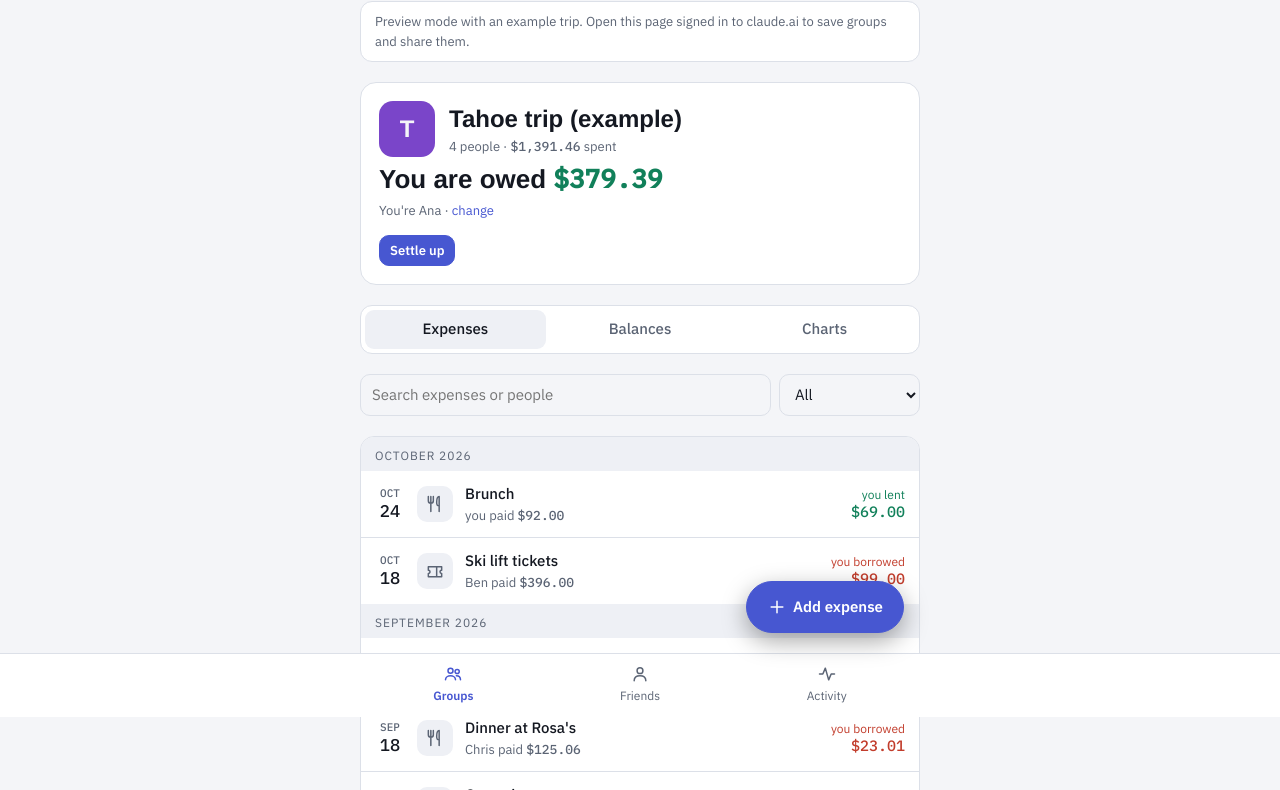
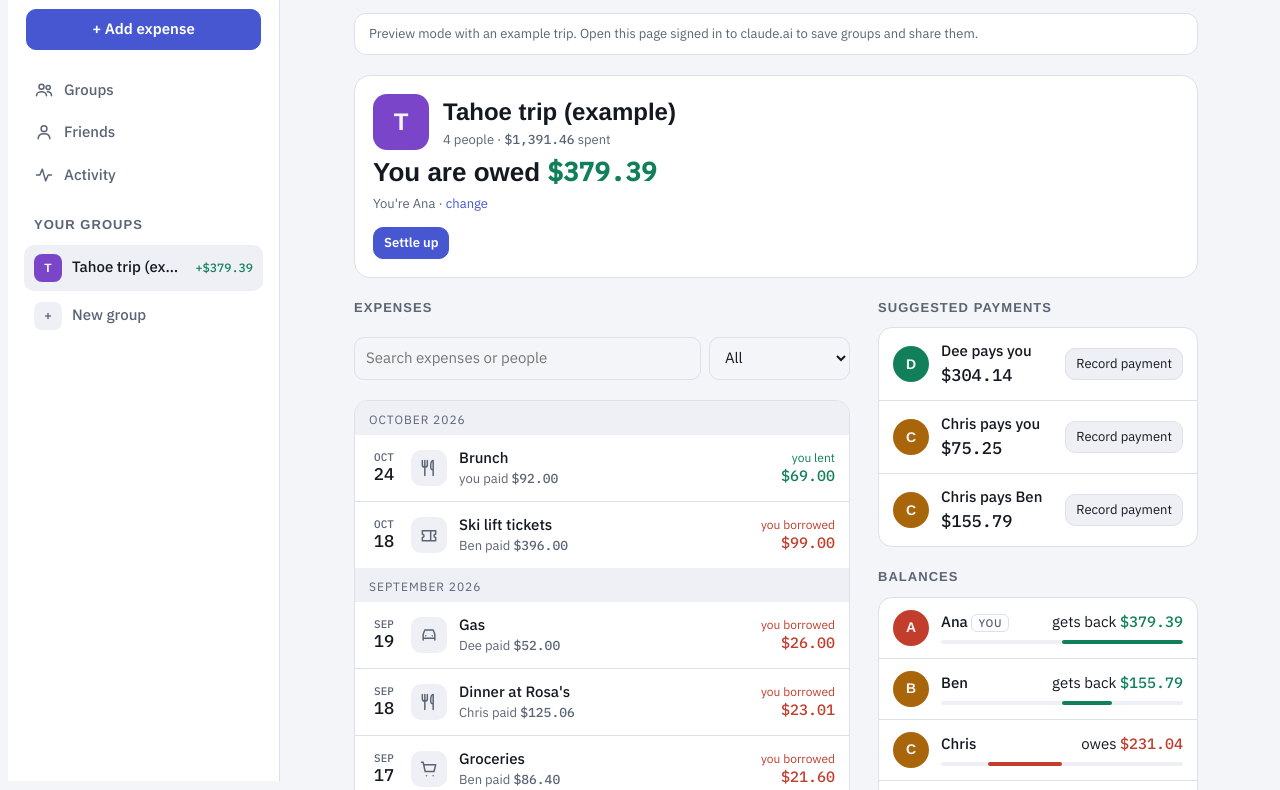
Before and after one commit to dinnysriramcharan/halves, a plain HTML site: page index.html in a window 1280 px wide. Shown: the part 83-873 px from the top of the page. Drawn offline with Linux system fonts and the light colour scheme; a web font is replaced by a local one.

Commit message:
Desktop website layout
On screens 900px and wider: left sidebar with Add expense, navigation
and your groups (with your balance in each); wider content area; group
page shows expenses beside settle-up, balances and charts instead of
sub-tabs. Header names the page. Phone layout is unchanged.

Co-Authored-By: Claude Opus 5.5 <noreply@anthropic.com>
Claude-Session: https://claude.ai/code/session_01XUaFpkhLByDVbbBYYEbWx9

```diff
--- a/index.html
+++ b/index.html
@@ -54,7 +54,9 @@ svg.ic { width: 20px; height: 20px; fill: none; stroke: currentColor; stroke-wid
 /* Header */
 .top { display: flex; align-items: center; gap: 10px; min-height: 40px; }
 .top .title { font-family: var(--display); font-weight: 700; font-size: 22px; margin-right: auto; letter-spacing: -.01em; min-width: 0; overflow: hidden; text-overflow: ellipsis; white-space: nowrap; }
-.top .title span { color: var(--accent); }
+.top .title .dot { color: var(--accent); }
+.d-only { display: none; }
+@media (min-width: 900px) { .m-only { display: none; } .d-only { display: inline; } }
 .back { display: inline-flex; align-items: center; gap: 4px; background: none; border: 0; padding: 6px 4px; color: var(--accent); font-weight: 500; }
 .notice { border: 1px solid var(--line); background: var(--surface); border-radius: 12px; padding: 10px 14px; font-size: 13px; color: var(--muted); }
 .notice.error { border-color: var(--neg); color: var(--neg); }
@@ -161,13 +163,50 @@ label.field { display: flex; flex-direction: column; gap: 5px; font-size: 13px;
 .pick { display: flex; flex-direction: column; gap: 8px; }
 .pick button { display: flex; align-items: center; gap: 12px; text-align: left; padding: 10px 12px; }
 @media (max-width: 420px) { .grid2 { grid-template-columns: 1fr; } .summary .big { font-size: 22px; } .seg label { font-size: 13px; } }
+
+/* Group screen: one pane at a time on phones (sub-tabs), all panes side by side on wide screens. */
+.gwrap { display: flex; flex-direction: column; gap: 20px; }
+.gcol { display: flex; flex-direction: column; gap: 20px; min-width: 0; }
+.gwrap [data-pane] { display: flex; flex-direction: column; gap: 20px; }
+.gwrap [data-pane]:not(.on) { display: none; }
+
+/* Sidebar (wide screens only) */
+.side { display: none; }
+.side .brand { font-family: var(--display); font-weight: 700; font-size: 24px; letter-spacing: -.01em; padding: 0 8px; }
+.side .brand span { color: var(--accent); }
+.side nav { display: flex; flex-direction: column; gap: 2px; }
+.side nav button, .side .glist button { display: flex; align-items: center; gap: 10px; border: 0; background: none; text-align: left; padding: 9px 10px; border-radius: 10px; color: var(--muted); font-weight: 500; width: 100%; }
+.side nav button:hover, .side .glist button:hover { background: var(--raised); color: var(--fg); }
+.side nav button[aria-current="page"], .side .glist button[aria-current="page"] { background: var(--raised); color: var(--fg); }
+.side .glist { display: flex; flex-direction: column; gap: 2px; }
+.side .glist .av { width: 28px; height: 28px; font-size: 12px; border-radius: 8px; }
+.side .glist .gname { flex: 1; min-width: 0; overflow: hidden; text-overflow: ellipsis; white-space: nowrap; }
+.side .glist .money { font-size: 12px; }
+.side h2 { padding: 0 10px; }
+
+@media (min-width: 900px) {
+  .shell { display: grid; grid-template-columns: 272px minmax(0, 1fr); min-height: 100vh; }
+  .side { display: flex; flex-direction: column; gap: 20px; position: sticky; top: 0; height: 100vh; overflow-y: auto;
+    background: var(--surface); border-right: 1px solid var(--line);
+    padding-block: 28px; padding-left: max(16px, env(safe-area-inset-left, 0px)); padding-right: 16px; }
+  .tabbar, .fab, .subtabs { display: none !important; }
+  .app { max-width: 1160px; padding-block: 28px 56px; padding-left: 40px; padding-right: max(40px, env(safe-area-inset-right, 0px)); }
+  #main[data-view="list"] { max-width: 760px; }
+  .top .title { font-size: 28px; }
+  .gwrap { display: grid; grid-template-columns: minmax(0, 1.55fr) minmax(320px, 1fr); gap: 28px; align-items: start; }
+  .gwrap [data-pane]:not(.on) { display: flex; }
+  dialog { width: min(600px, calc(100vw - 48px)); }
+}
 @media (prefers-reduced-motion: no-preference) { button { transition: border-color .15s, background .15s; } }
 </style>
 
+<div class="shell">
+<aside class="side" id="side" aria-label="Navigation"></aside>
 <div class="app">
-  <header class="top" id="top"><div class="title">Halves<span>.</span></div></header>
+  <header class="top" id="top"><div class="title">Halves<span class="dot">.</span></div></header>
   <div id="notice" class="notice" hidden></div>
   <main id="main" style="display:flex;flex-direction:column;gap:20px"><div class="empty"><p>Loading your groups…</p></div></main>
+</div>
 </div>
 <button id="fab" class="primary fab" hidden><svg class="ic" viewBox="0 0 24 24"><path d="M12 5v14M5 12h14"/></svg>Add expense</button>
 <div class="tabbar"><nav id="tabs" aria-label="Sections">
@@ -421,15 +460,35 @@ function render() {
   const active = tab === "group" ? "groups" : tab;
   document.querySelectorAll("#tabs button").forEach((b) => (b.dataset.tab === active ? b.setAttribute("aria-current", "page") : b.removeAttribute("aria-current")));
   $("fab").hidden = !groups.length;
+  $("main").dataset.view = tab === "group" ? "group" : "list";
   const views = { groups: viewGroups, friends: viewFriends, activity: viewActivity, group: viewGroup };
   views[tab]();
+  renderSide(active);
   if (s && $("search")) { $("search").value = s.v; $("search").focus(); $("search").setSelectionRange(s.p, s.p); }
 }
 function header(html) { $("top").innerHTML = html; }
-const brand = `<div class="title">Halves<span>.</span></div>`;
+// Phones show the app name up top; wide screens have it in the sidebar, so the header names the page instead.
+const brand = (page) => `<div class="title"><span class="m-only">Halves<span class="dot">.</span></span><span class="d-only">${page}</span></div>`;
+
+// Wide-screen sidebar: the same three sections as the phone tab bar, plus your groups.
+function renderSide(active) {
+  const navIcon = (t) => document.querySelector(`#tabs [data-tab="${t}"] svg`).outerHTML;
+  const nav = [["groups", "Groups"], ["friends", "Friends"], ["activity", "Activity"]].map(([t, l]) =>
+    `<button data-act="tab" data-tab="${t}"${active === t && tab !== "group" ? ' aria-current="page"' : ""}>${navIcon(t)}${l}</button>`).join("");
+  const list = groups.map((g) => {
+    const me = meOf(g), c = me ? netFor(g)[me] : 0;
+    const amt = c ? `<span class="money ${c > 0 ? "pos" : "neg"}">${c > 0 ? "+" : "−"}${gm(Math.abs(c), g)}</span>` : "";
+    return `<button data-act="open-group" data-id="${esc(g.id)}"${tab === "group" && g.id === gid ? ' aria-current="page"' : ""}>${avatar(g.name, "sq")}<span class="gname">${esc(g.name)}</span>${amt}</button>`;
+  }).join("");
+  $("side").innerHTML = `<div class="brand">Halves<span>.</span></div>
+    ${groups.length ? `<button class="primary" data-act="add" style="margin:0 2px">+ Add expense</button>` : ""}
+    <nav>${nav}</nav>
+    <div class="section"><h2>Your groups</h2><div class="glist">${list}
+      <button data-act="new-group"><span class="av ic-av" style="width:28px;height:28px">+</span>New group</button></div></div>`;
+}
 
 function viewGroups() {
-  header(`${brand}<button class="small" data-act="new-group">New group</button>`);
+  header(`${brand("Groups")}<button class="small" data-act="new-group">New group</button>`);
   if (!groups.length) {
     $("main").innerHTML = `<div class="empty ledger">
       <h1 style="font-size:24px">Split the bill, not the friendship</h1>
@@ -462,7 +521,7 @@ function viewGroups() {
 }
 
 function viewFriends() {
-  header(`${brand}`);
+  header(`${brand("Friends")}`);
   // Pair you with each person through each group's settle-up plan, then add up by name.
   const friends = {};
   let anyMe = false;
@@ -491,7 +550,7 @@ function viewFriends() {
 }
 
 function viewActivity() {
-  header(`${brand}`);
+  header(`${brand("Activity")}`);
   const list = all.slice(0, 60);
   $("main").innerHTML = !list.length ? `<div class="empty ledger"><p>Nothing yet. Expenses and payments from all your groups show up here.</p></div>`
     : `<section class="section"><h2>Recent activity</h2><div class="ledger">${list.map((e) => {
@@ -518,7 +577,7 @@ function viewGroup() {
        <span class="muted" style="font-size:13px">You're ${esc(nameOf(me))} · <button class="link" data-act="me-reset">change</button></span>`
     : `<div class="whoami"><span style="font-weight:500">Which one is you?</span><span class="muted" style="font-size:13px">Saved on this device so Halves can show what you owe.</span>
        <div class="chips">${g.members.map((m) => `<button class="chip" data-act="me" data-m="${esc(m.id)}">${esc(m.name)}</button>`).join("")}</div></div>`;
-  const body = { expenses: groupExpenses, balances: groupBalances, charts: groupCharts }[sub](g, me, net);
+  const pane = (k, html) => `<div data-pane="${k}"${sub === k ? ' class="on"' : ""}>${html}</div>`;
   $("main").innerHTML = `
     <div class="summary">
       <div class="line">${avatar(g.name, "lg")}<div style="min-width:0"><h1 style="font-size:24px;overflow-wrap:anywhere">${esc(g.name)}</h1>
@@ -529,7 +588,10 @@ function viewGroup() {
     </div>
     <div class="subtabs" role="tablist">${[["expenses", "Expenses"], ["balances", "Balances"], ["charts", "Charts"]].map(([k, l]) =>
       `<button role="tab" data-act="sub" data-sub="${k}" aria-selected="${sub === k}">${l}</button>`).join("")}</div>
-    ${body}`;
+    <div class="gwrap">
+      <div class="gcol">${pane("expenses", `<h2 class="d-only">Expenses</h2>${groupExpenses(g, me)}`)}</div>
+      <div class="gcol">${pane("balances", groupBalances(g, me, net))}${pane("charts", groupCharts())}</div>
+    </div>`;
 }
 
 function groupExpenses(g, me) {
@@ -624,7 +686,12 @@ document.addEventListener("click", async (ev) => {
   const act = t.dataset.act;
   if (act === "tab") go(t.dataset.tab);
   if (act === "open-group") openGroup(t.dataset.id);
-  if (act === "sub") { sub = t.dataset.sub; render(); }
+  if (act === "sub") {
+    sub = t.dataset.sub; render();
+    // wide screens show every pane at once, so jump to the one asked for instead
+    if (matchMedia("(min-width: 900px)").matches) document.querySelector(`[data-pane="${sub}"]`)?.scrollIntoView({ block: "start" });
+  }
+  if (act === "add") addExpense();
   if (act === "new-group") openGroupDlg(null);
   if (act === "settings") openGroupDlg(group());
   if (act === "example") addExample();
@@ -650,12 +717,13 @@ document.addEventListener("keydown", (ev) => {
 document.addEventListener("input", (ev) => { if (ev.target.id === "search") render(); });
 document.addEventListener("change", (ev) => { if (ev.target.id === "catFilter") render(); });
 
-$("fab").addEventListener("click", () => {
+$("fab").addEventListener("click", addExpense);
+function addExpense() {
   if (tab === "group" && group()) return openExpDlg(null);
   if (groups.length === 1) { gid = groups[0].id; return openExpDlg(null); }
   $("pickList").innerHTML = groups.map((g) => `<button type="button" data-act="pick" data-id="${esc(g.id)}">${avatar(g.name, "sq")}<span>${esc(g.name)}</span></button>`).join("");
   $("pickDlg").showModal();
-});
+}
 // Opening the expense form from another tab borrows a group without leaving that tab.
 $("expDlg").addEventListener("close", () => { if (tab !== "group") gid = null; });
 
```
